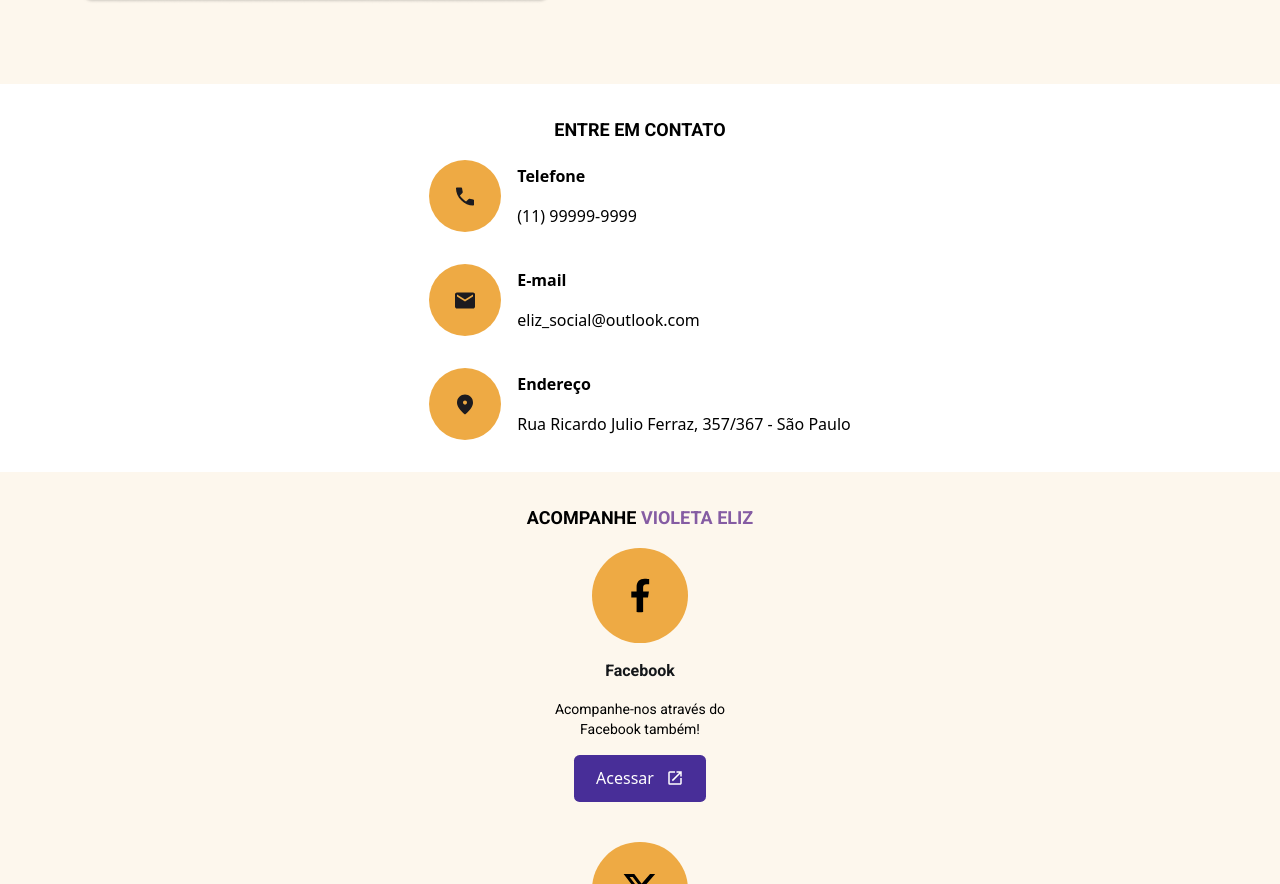
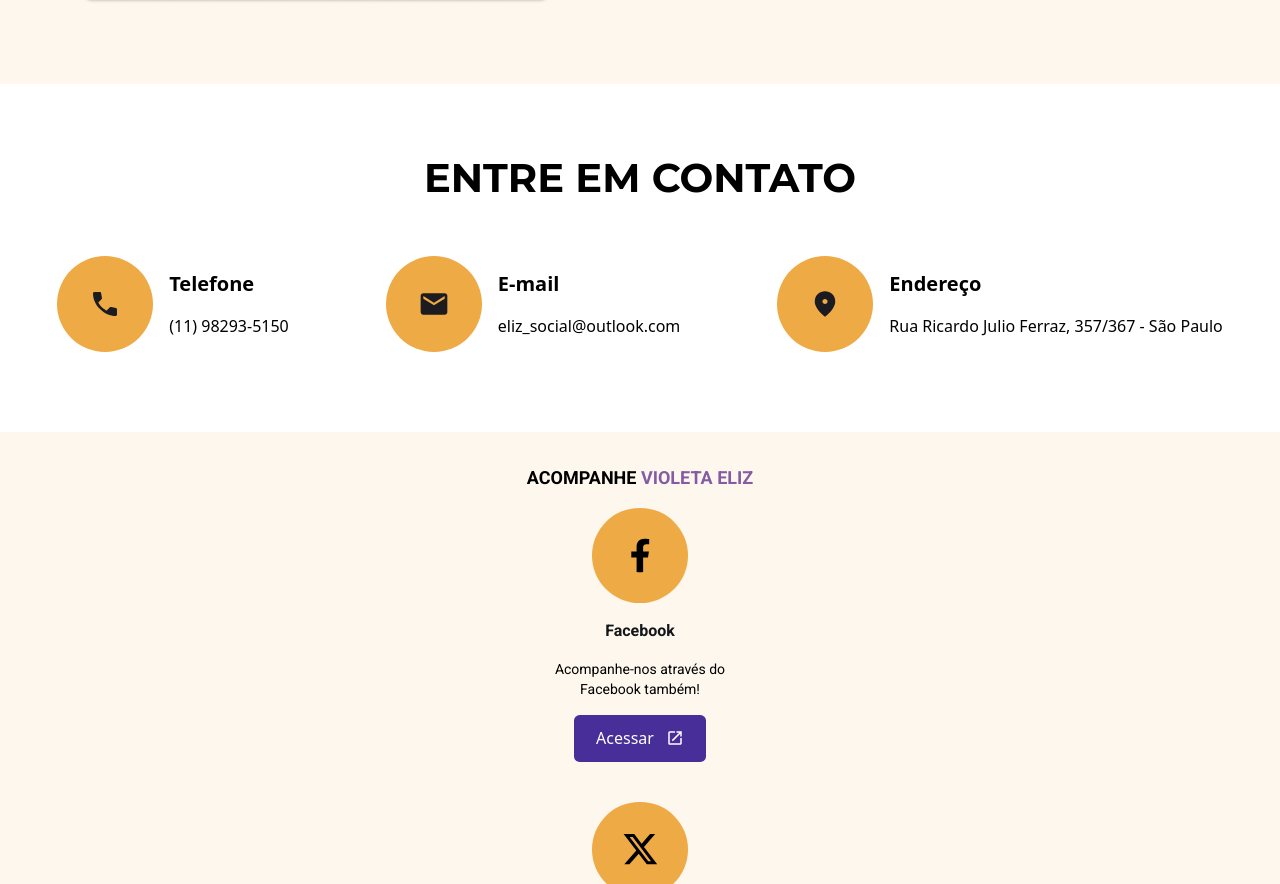
Before and after one commit to Projeto-FrontEnd-Fusion/Aceve-website-development, a Next.js app: page /fale-conosco in a window 1280 px wide. Shown: the part 839-1723 px from the top of the page. Built offline with nearby package versions, Linux system fonts and the light colour scheme.

Commit message:
FEAT: ensure contact section be responsive

```diff
--- a/src/app/_constants/contacts.ts
+++ b/src/app/_constants/contacts.ts
@@ -5,7 +5,7 @@ import locationIcon from '@/public/location_on.svg'
 export const contacts = [
     {
         contactType: "Telefone",
-        contactValue: "(11) 99999-9999",
+        contactValue: "(11) 98293-5150",
         iconUrl: phoneIcon,
     },
     {
--- a/src/app/fale-conosco/page.tsx
+++ b/src/app/fale-conosco/page.tsx
@@ -27,9 +27,9 @@ const TalkToUS = () => {
                 </div>
             </section>
 
-            <section className="flex flex-col items-center px-5 py-8 gap-4">
-                <h1 className="uppercase font-roboto font-bold text-lg">entre em contato</h1>
-                <div className="space-y-8">
+            <section className="flex flex-col items-center px-5 py-8 lg:py-20 gap-4 lg:gap-16 w-[350px] lg:w-[1280px] mx-auto">
+                <h1 className="uppercase font-roboto font-bold text-lg lg:font-montserrat lg:text-[40px]">entre em contato</h1>
+                <div className="flex flex-col lg:justify-center w-full lg:flex-row gap-8 lg:gap-[97px]">
                     {
                         contacts.map(contact => (
                             <ContactItem
--- a/src/components/TalkToUs/ContactItem.tsx
+++ b/src/components/TalkToUs/ContactItem.tsx
@@ -10,12 +10,12 @@ interface ContactItemProps {
 const ContactItem = ({ iconUrl, contactType, contactValue }: ContactItemProps) => {
     return (
         <div className="flex gap-4 items-center">
-            <div className="h-[72px] min-w-[72px] bg-[#EEAA44] rounded-full flex justify-center items-center">
-                <Image src={iconUrl} alt={contactType} className="h-[95px]" />
+            <div className="h-[72px] lg:h-24 min-w-[72px] lg:min-w-24 bg-[#EEAA44] rounded-full flex justify-center items-center transition-all duration-500">
+                <Image src={iconUrl} alt={contactType} className="size-6 lg:size-8" />
             </div>
             <div className="text-base flex flex-col justify-center gap-4">
-                <p className="font-bold">{contactType}</p>
-                <p>{contactValue}</p>
+                <p className="font-bold lg:text-xl transition-all duration-500">{contactType}</p>
+                <p className="text-wrap">{contactValue}</p>
             </div>
         </div>
      );
```
